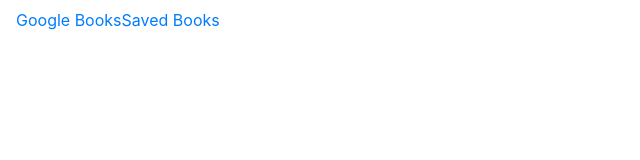
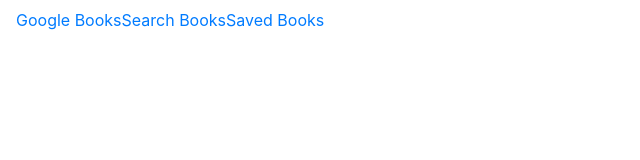
Before and after one commit to arielkhawly/hw-21, a React (Create React App) app in the folder google-books/: page / in a window 1280 px wide. Shown: the top 160 px of the page, without its empty margins (0-640 px from the left). Built offline with nearby package versions, Linux system fonts and the light colour scheme.

Commit message:
edited navbar

```diff
--- a/google-books/src/components/Navbar.js
+++ b/google-books/src/components/Navbar.js
@@ -11,6 +11,9 @@ function Navbar() {
             </button>
             <div className="collapse navbar-collapse" id="navbarNav">
                 <ul className="navbar-nav main-navbar">
+                <li className="nav-item">
+                        <Link to='/search' className="navLink">Search Books</Link>
+                    </li>
                     <li className="nav-item">
                         <Link to='/saved' className="navLink">Saved Books</Link>
                     </li>
```
